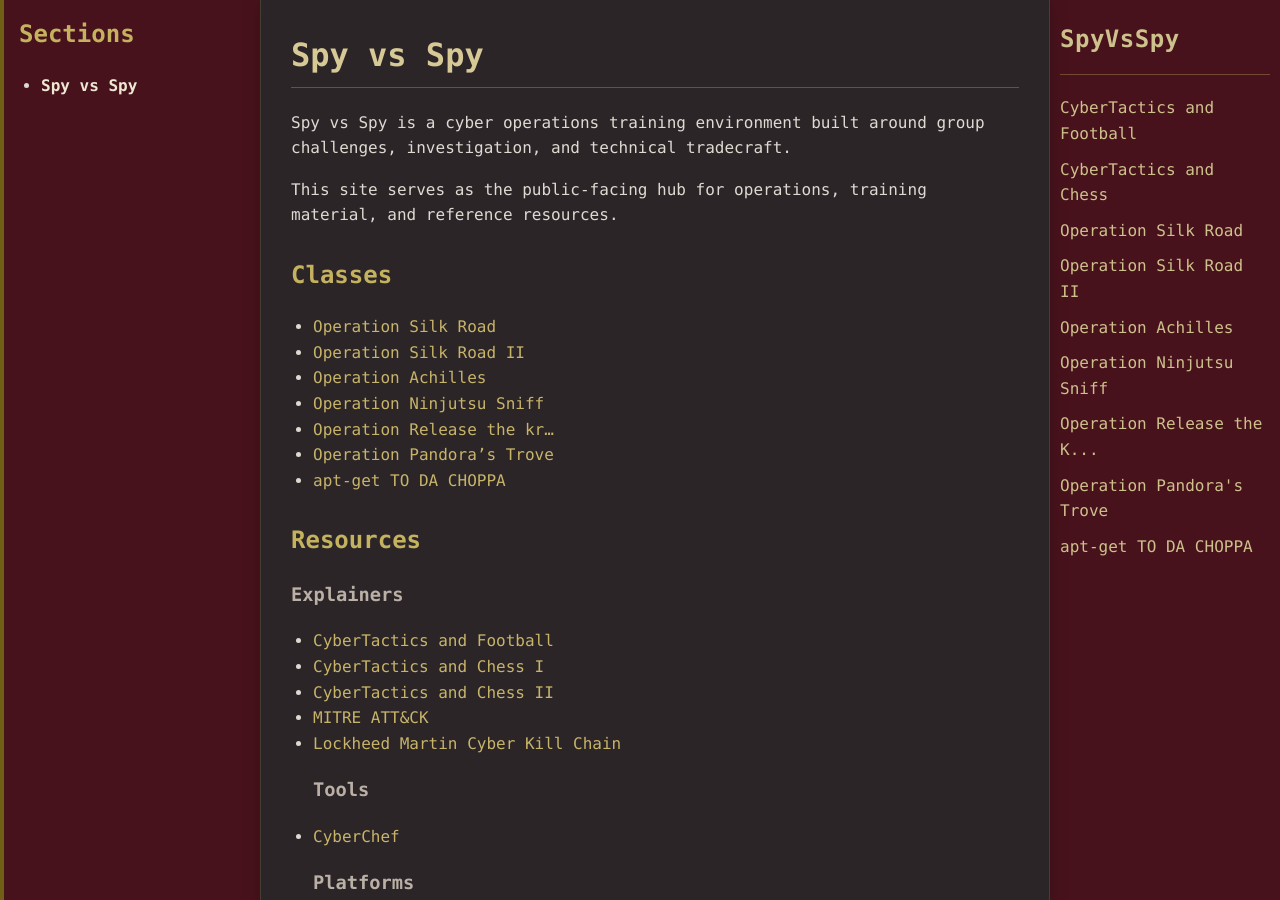
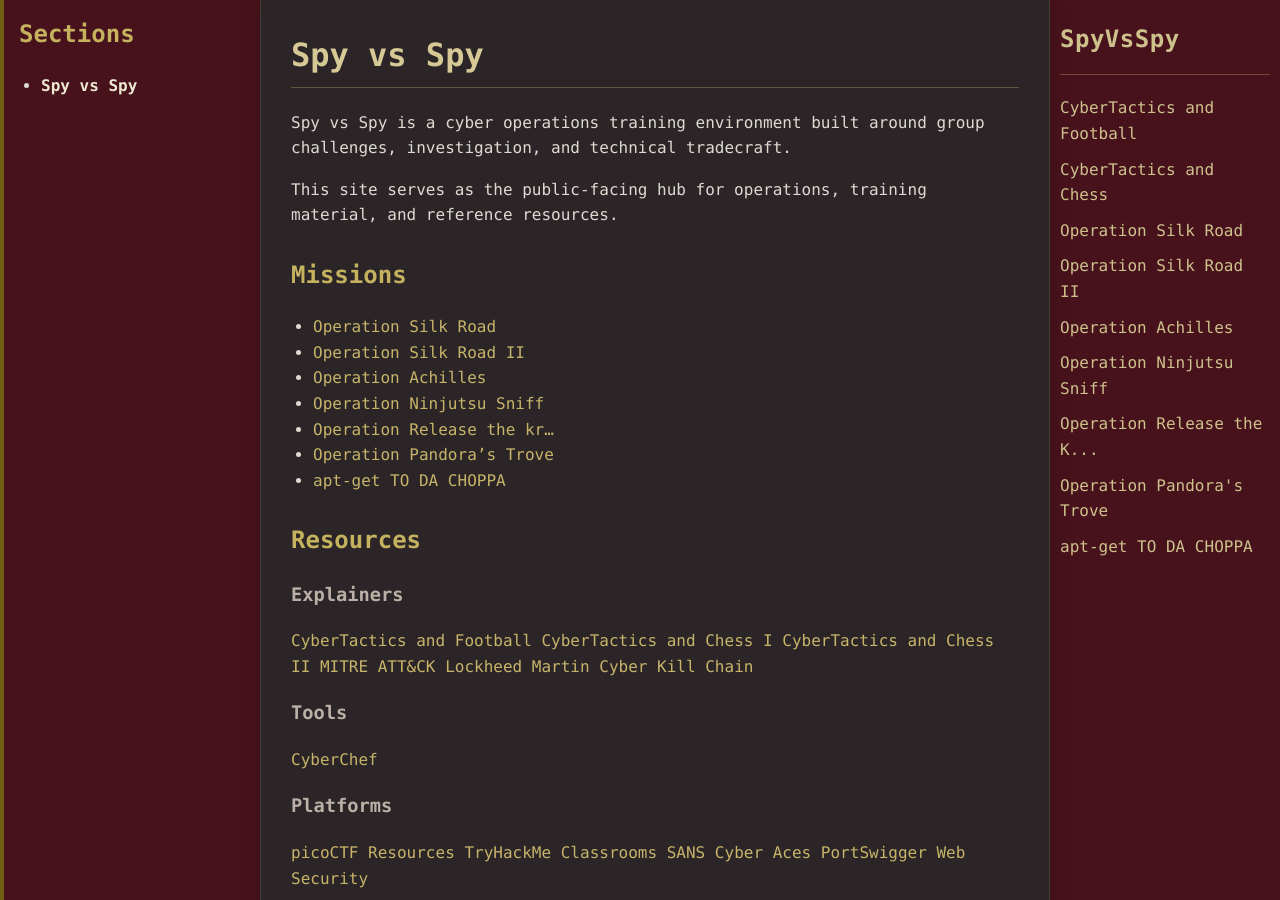
Before and after one commit to jboyce1/SpyVsSpy, a Jekyll site: the page built from index.md, in a window 1280 px wide and 900 px high. Built offline with Jekyll 4.4.1, drawn with Linux system fonts in a browser that asks for light colours.

Commit message:
Update index.md
Signed-off-by: jboyce1 <79017276+jboyce1@users.noreply.github.com>

```diff
--- a/index.md
+++ b/index.md
@@ -9,7 +9,7 @@
 
 This site serves as the public-facing hub for operations, training material, and reference resources.
 
-## Classes
+## Missions
 
 
 - [Operation Silk Road](./OperationSilkRoadI)
@@ -22,18 +22,18 @@
 
 ## Resources
 ### Explainers
-- [CyberTactics and Football](https://jboyce1.github.io/ppsCTF/football/offense/)
-- [CyberTactics and Chess I](https://jboyce1.github.io/ppsCTF/chess/pieces/)
-- [CyberTactics and Chess II](https://jboyce1.github.io/ppsCTF/chess/attacks/)
-- [MITRE ATT&CK](https://attack.mitre.org/)
-- [Lockheed Martin Cyber Kill Chain](https://www.lockheedmartin.com/en-us/capabilities/cyber/cyber-kill-chain.html)
+[CyberTactics and Football](https://jboyce1.github.io/ppsCTF/football/offense/)
+[CyberTactics and Chess I](https://jboyce1.github.io/ppsCTF/chess/pieces/)
+[CyberTactics and Chess II](https://jboyce1.github.io/ppsCTF/chess/attacks/)
+[MITRE ATT&CK](https://attack.mitre.org/)
+[Lockheed Martin Cyber Kill Chain](https://www.lockheedmartin.com/en-us/capabilities/cyber/cyber-kill-chain.html)
 ### Tools
-- [CyberChef](https://gchq.github.io/CyberChef/)
+[CyberChef](https://gchq.github.io/CyberChef/)
 ### Platforms
-- [picoCTF Resources](https://picoctf.org/resources.html)
-- [TryHackMe Classrooms](https://tryhackme.com/classrooms)
-- [SANS Cyber Aces](https://www.sans.org/cyberaces/)
-- [PortSwigger Web Security](https://portswigger.net/web-security)
+[picoCTF Resources](https://picoctf.org/resources.html)
+[TryHackMe Classrooms](https://tryhackme.com/classrooms)
+[SANS Cyber Aces](https://www.sans.org/cyberaces/)
+[PortSwigger Web Security](https://portswigger.net/web-security)
 
 
 
```
